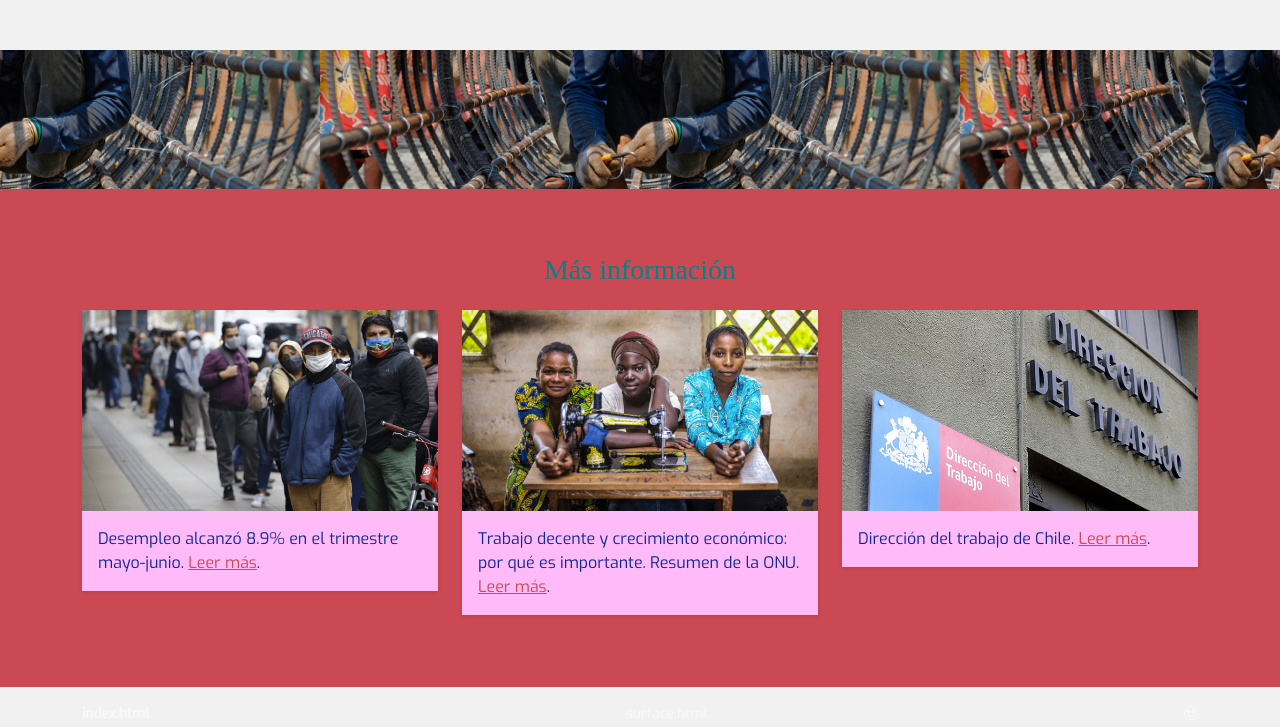
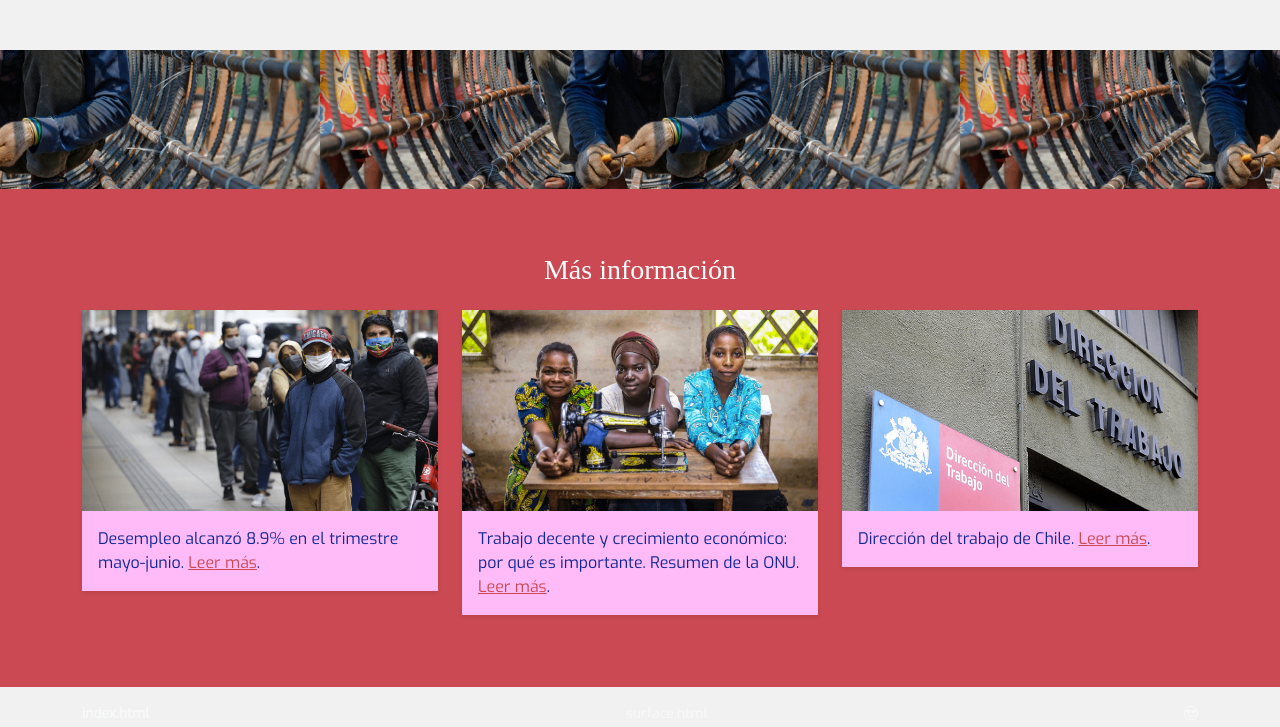
Before and after one commit to grupo8pdp/trabajo_decente_y_desarrollo_economico, a plain HTML site: page index.html in a window 1280 px wide. Shown: the part 3303-4030 px from the top of the page. Drawn offline with nearby package versions, Linux system fonts and the light colour scheme; a web font is replaced by a local one.

Commit message:
Update style.css

```diff
--- a/style.css
+++ b/style.css
@@ -144,6 +144,10 @@ whitetext h3 {
 .whitetext h3 {
     color: #fff;
 }
+
+.whitetext {
+    color: #fff;
+}
 /* ---------------------------------------- IMPORTANTE ----------------------------------------
 
                             No es necesario modificar lo que sigue
```
